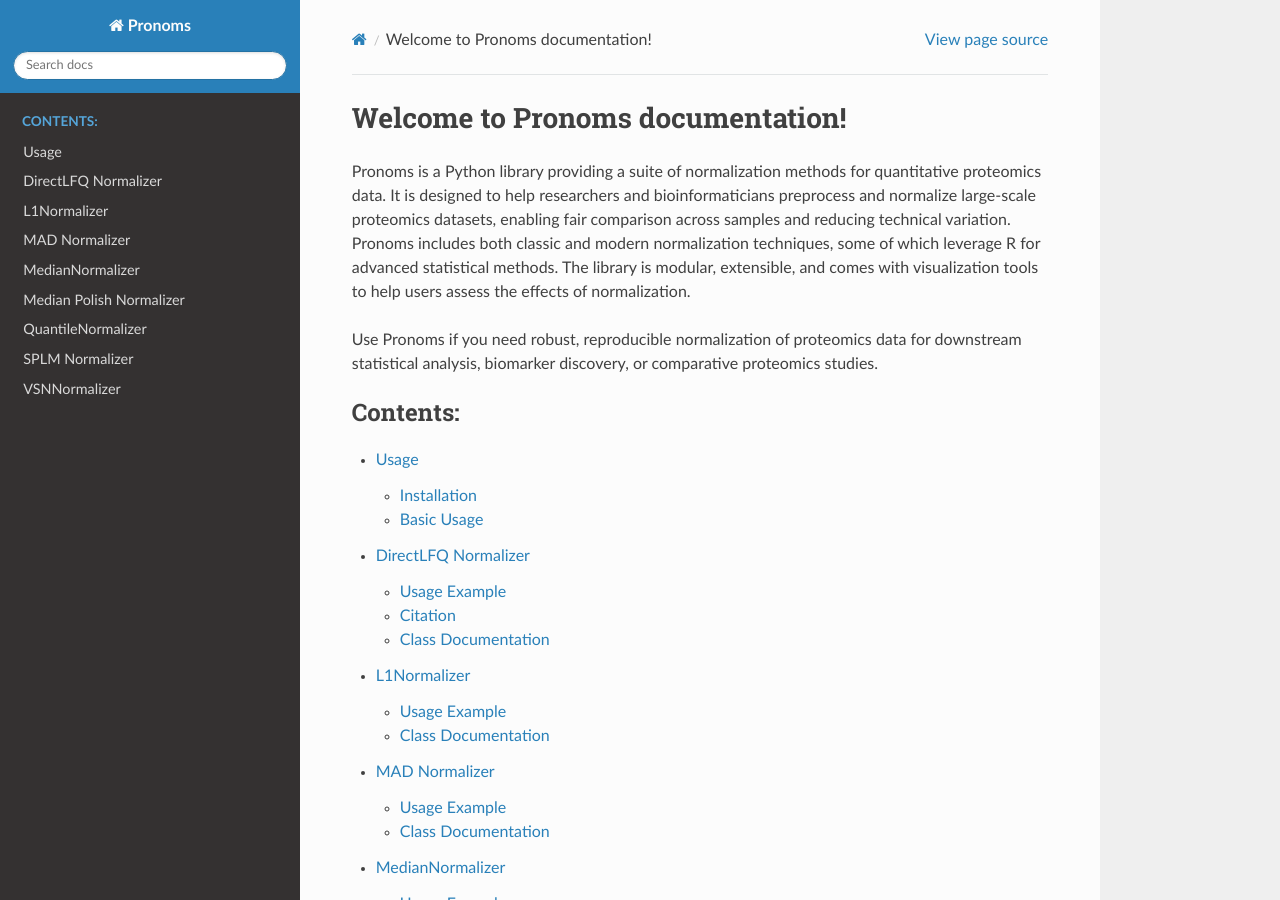
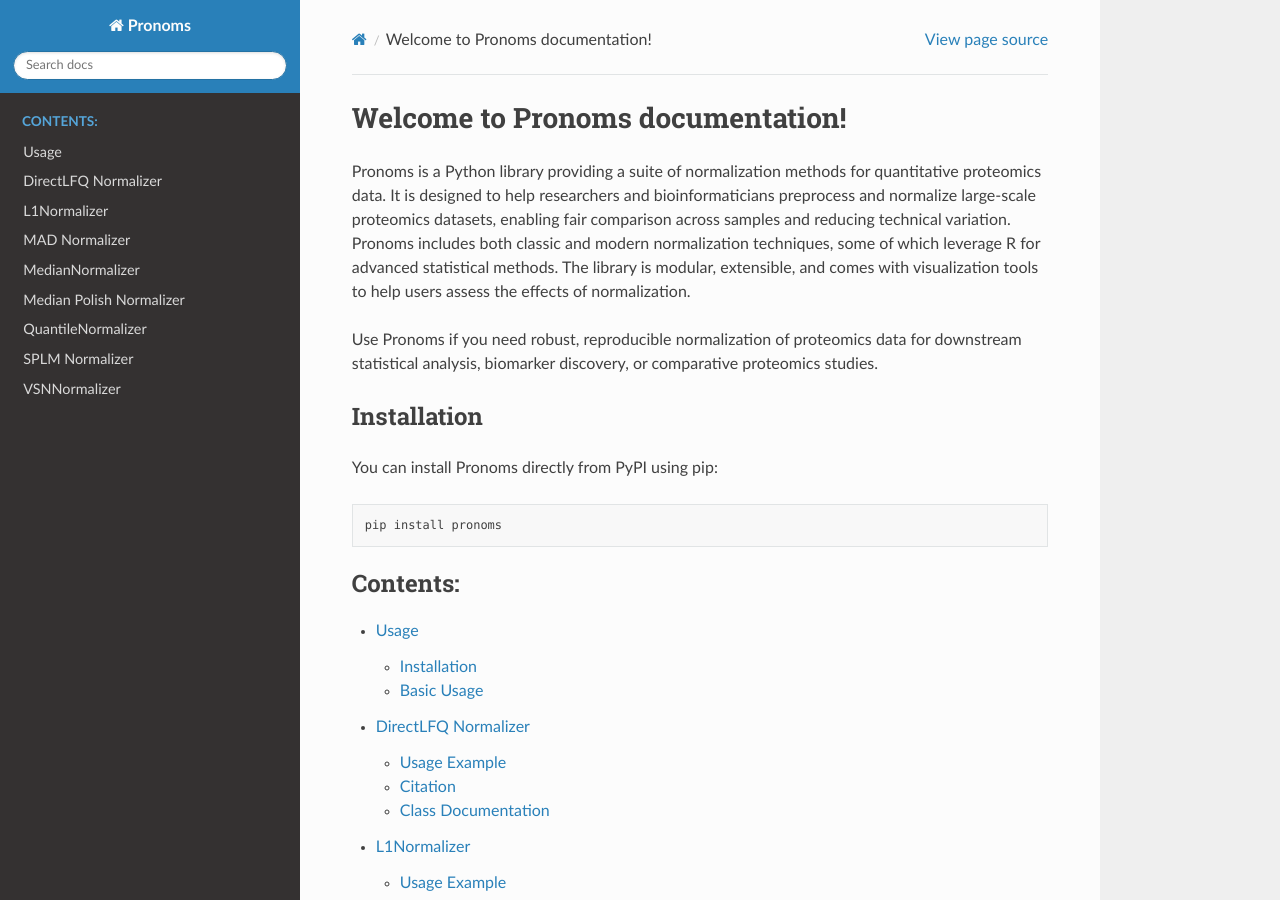
Before and after one commit to mriffle/pronoms, a Sphinx documentation site: the page built from docs/index.rst, in a window 1280 px wide and 900 px high. Built offline with Sphinx 7.4.7 and the Read the Docs theme 3.1.0, drawn with Linux system fonts in a browser that asks for light colours.

Commit message:
docs: update installation instructions

```diff
--- a/docs/index.rst
+++ b/docs/index.rst
@@ -4,6 +4,15 @@ Welcome to Pronoms documentation!
 Pronoms is a Python library providing a suite of normalization methods for quantitative proteomics data. It is designed to help researchers and bioinformaticians preprocess and normalize large-scale proteomics datasets, enabling fair comparison across samples and reducing technical variation. Pronoms includes both classic and modern normalization techniques, some of which leverage R for advanced statistical methods. The library is modular, extensible, and comes with visualization tools to help users assess the effects of normalization.
 
 Use Pronoms if you need robust, reproducible normalization of proteomics data for downstream statistical analysis, biomarker discovery, or comparative proteomics studies.
+
+Installation
+------------
+
+You can install Pronoms directly from PyPI using pip:
+
+.. code-block:: bash
+
+   pip install pronoms
 
 .. toctree::
    :maxdepth: 2
--- a/docs/usage.rst
+++ b/docs/usage.rst
@@ -4,9 +4,11 @@ Usage
 Installation
 ------------
 
+You can install Pronoms directly from PyPI using pip:
+
 .. code-block:: bash
 
-    pip install .
+   pip install pronoms
 
 Basic Usage
 -----------
```
Also changed, not shown: README.md (+6 -5 lines).
